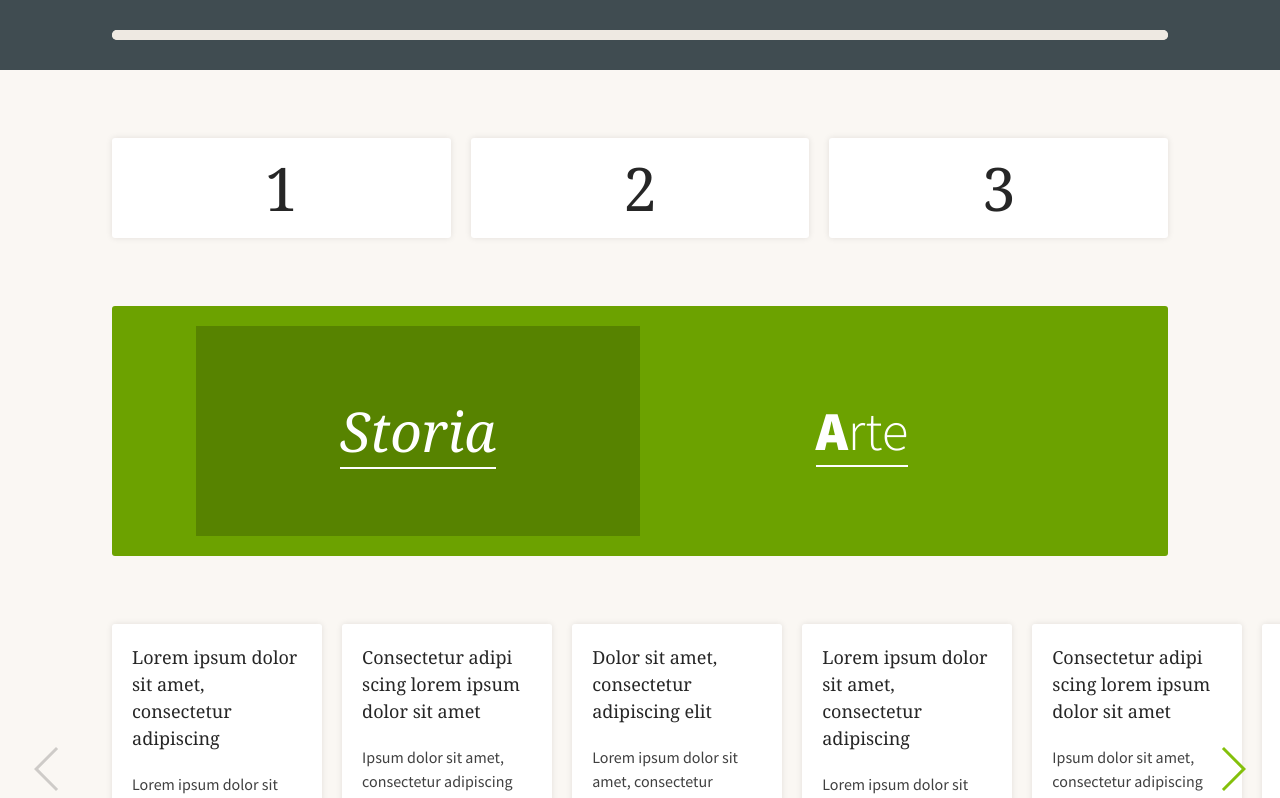
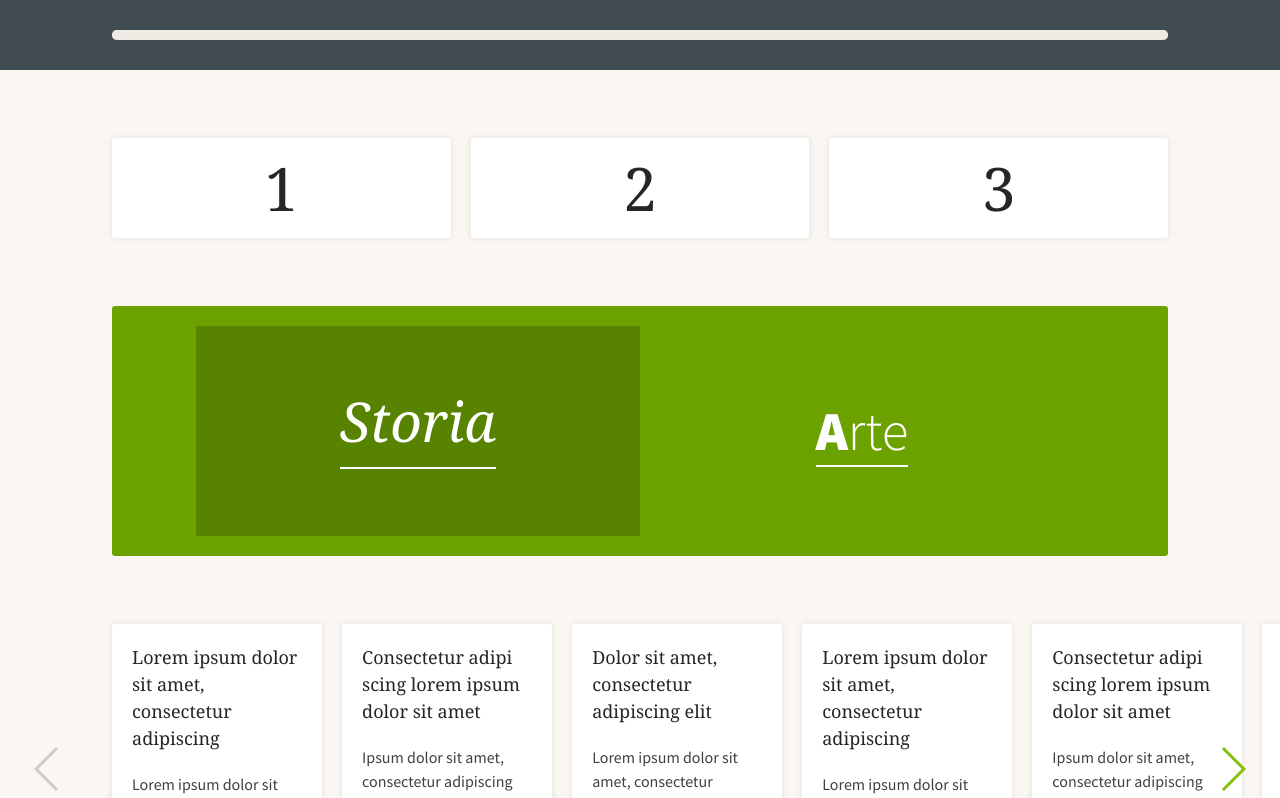
Before and after one commit to fedtti/digital-ame, a plain HTML site: page index.html in a window 1280 px wide. In both pictures the pointer is over the link "Storia". Shown: the top 798 px of the page. Drawn offline with nearby package versions, Linux system fonts and the light colour scheme.

Commit message:
update assets/css/main.css

```diff
--- a/assets/css/main.css
+++ b/assets/css/main.css
@@ -162,6 +162,8 @@ input[type="checkbox"]:checked::after {
 }
 
 .navbar__item:focus > .navbar__link, .navbar__item:hover > .navbar__link {
+  padding-bottom: 0.625rem;
+  top: -0.625rem;
   border-bottom-width: 0;
 }
 
```
